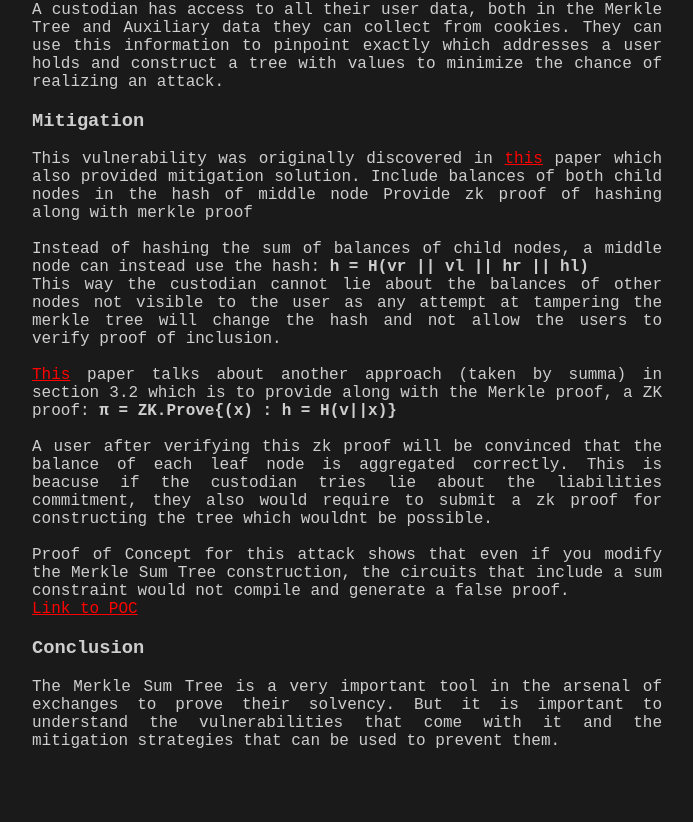
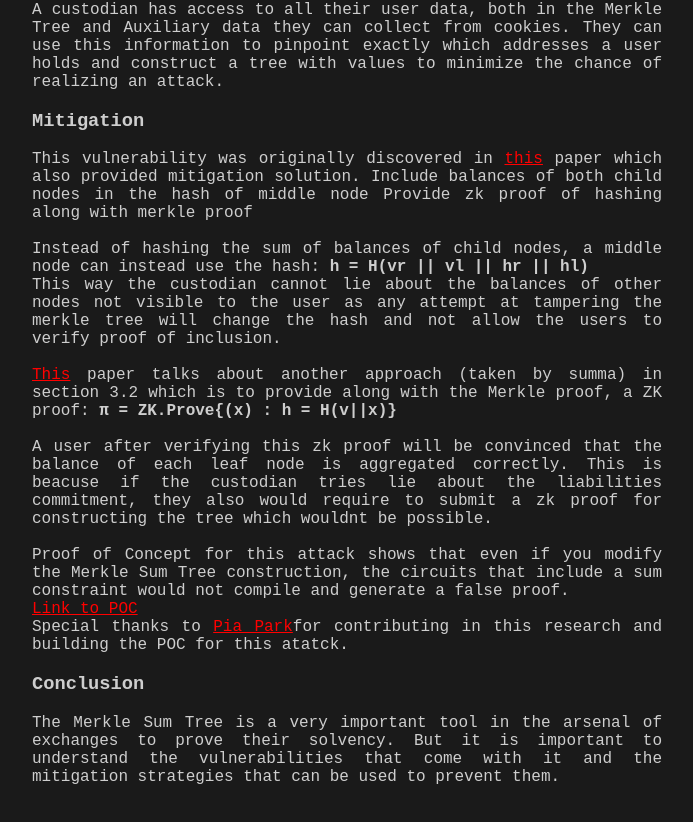
Before and after one commit to 0xpanicError/Portfolio, a React (Create React App) app in the folder frontend/: page /articles/merklesumtree in a window 1280 px wide. Shown: the part 3459-4281 px from the top of the page, without its empty margins (158-851 px from the left). Built offline with nearby package versions, Linux system fonts and the light colour scheme.

Commit message:
mst edit

```diff
--- a/frontend/src/components/ArticlesList.js
+++ b/frontend/src/components/ArticlesList.js
@@ -15,7 +15,7 @@ const Articles = () => {
           "https://aptosfoundation.org/brandbook/logomark/PNG/Aptos_mark_WHT.png"
         }
       />
-      <ArticleCard
+      {/* <ArticleCard
         slug={"provernetworks"}
         name={"Federated Prover Networks"}
         description={
@@ -32,7 +32,7 @@ const Articles = () => {
         image={
           "https://aptosfoundation.org/brandbook/logomark/PNG/Aptos_mark_WHT.png"
         }
-      />
+      /> */}
     </div>
   );
 };
--- a/frontend/src/pages/Articles/MerkleSumTree.js
+++ b/frontend/src/pages/Articles/MerkleSumTree.js
@@ -216,6 +216,13 @@ const MerkleSumTreeArticle = () => {
           >
             Link to POC
           </a>
+          <br />
+          Special thanks to{" "}
+          <a href="https://twitter.com/piapark_eth" target="_blank">
+            Pia Park
+          </a>
+          for contributing in this research and building the POC for this
+          atatck.
           <h3>Conclusion</h3>
           The Merkle Sum Tree is a very important tool in the arsenal of
           exchanges to prove their solvency. But it is important to understand
```
